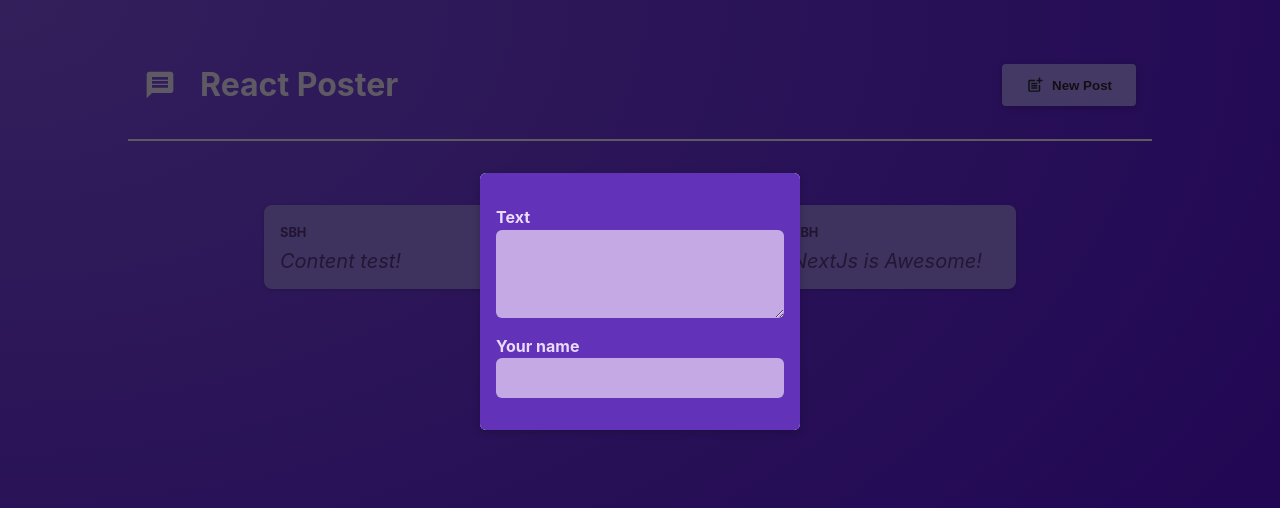
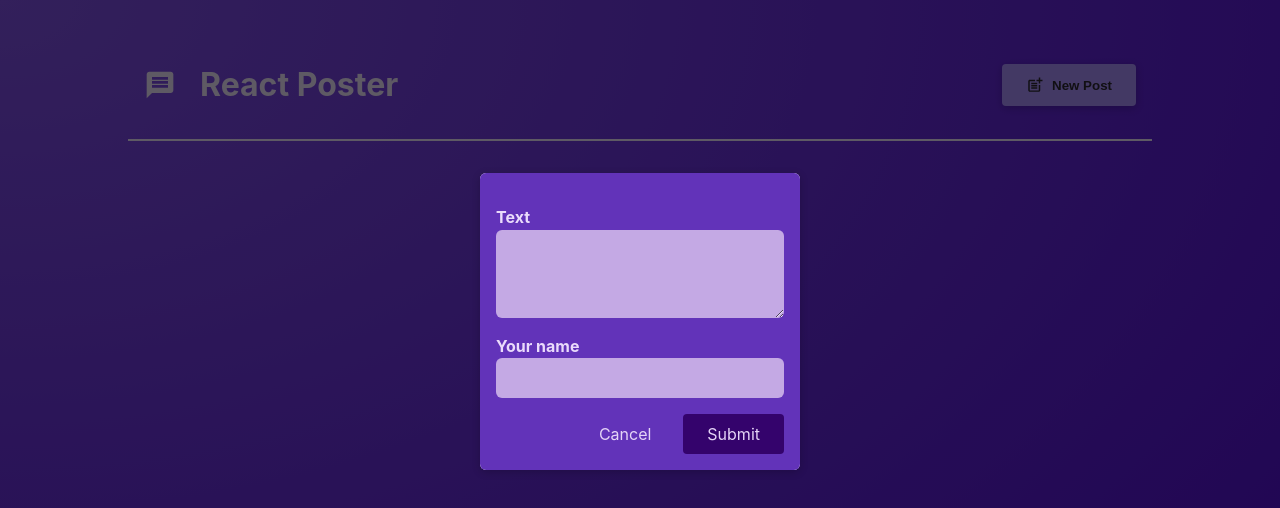
Before and after one commit to rs-quyhp/nextjs-starting-project, a React (Vite) app: page / in a window 1280 px wide. Shown: the top 508 px of the page. Built offline with nearby package versions, Linux system fonts and the light colour scheme.

Commit message:
30-34. add buttons & implement add post form

```diff
--- a/src/App.tsx
+++ b/src/App.tsx
@@ -1,23 +1,9 @@
 import { useState } from "react";
 import MainHeader from "./components/MainHeader.component";
 import PostsList from "./components/PostsList.component";
-interface IPost {
-  name: string;
-  content: string;
-}
 
 function App() {
   const [isModalVisible, setIsModalVisible] = useState(true);
-  const data: IPost[] = [
-    {
-      name: "ShikamaruBH!",
-      content: "Hello world!",
-    },
-    {
-      name: "SBH",
-      content: "NextJs is Awesome!",
-    },
-  ];
 
   const showModalHandler = () => {
     setIsModalVisible(true);
@@ -31,7 +17,6 @@ function App() {
     <>
       <MainHeader onCreatePost={showModalHandler} />
       <PostsList
-        data={data}
         isModalVisible={isModalVisible}
         hideModalHandler={hideModalHandler}
       />
--- a/src/components/NewPost.component.jsx
+++ b/src/components/NewPost.component.jsx
@@ -1,17 +1,50 @@
-import classes from "./NewPost.module.css";
+import styles from "./NewPost.module.css";
+import { useState } from "react";
 
 function NewPost(props) {
-  const { setName, setContent } = props;
+  const { hideModalHandler, addPostHandler } = props;
+  const [name, setName] = useState("SBH");
+  const [content, setContent] = useState("Content test!");
+
+  const onNameChangeHandler = (event) => {
+    setName(event.target.value);
+  };
+
+  const onContentChangeHandler = (event) => {
+    setContent(event.target.value);
+  };
+
+  const onSubmitHandler = (event) => {
+    event.preventDefault();
+    const postData = {
+      name,
+      content,
+    };
+
+    addPostHandler(postData);
+    hideModalHandler();
+  };
   return (
-    <form className={classes.form}>
+    <form className={styles.form} onSubmit={onSubmitHandler}>
       <p>
         <label htmlFor="body">Text</label>
-        <textarea id="body" required rows={3} onChange={setName} />
+        <textarea id="body" required rows={3} onChange={onNameChangeHandler} />
       </p>
       <p>
         <label htmlFor="name">Your name</label>
-        <input type="text" id="name" required onChange={setContent} />
+        <input
+          type="text"
+          id="name"
+          required
+          onChange={onContentChangeHandler}
+        />
       </p>
+      <div className={styles.actions}>
+        <button type="button" onClick={hideModalHandler}>
+          Cancel
+        </button>
+        <button>Submit</button>
+      </div>
     </form>
   );
 }
--- a/src/components/PostsList.component.jsx
+++ b/src/components/PostsList.component.jsx
@@ -1,20 +1,15 @@
 import Post from "./Post.component";
 import NewPost from "./NewPost.component";
-import styles from "./PostsList.module.css";
+import * as styles from "./PostsList.module.css";
 import { useState } from "react";
 import Modal from "./Modal.component";
 
 const PostsList = (props) => {
-  const { data, isModalVisible, hideModalHandler } = props;
-  const [name, setName] = useState("SBH");
-  const [content, setContent] = useState("Content test!");
+  const { isModalVisible, hideModalHandler } = props;
+  const [posts, setPosts] = useState([]);
 
-  const onNameChangeHandler = (event) => {
-    setName(event.target.value);
-  };
-
-  const onContentChangeHandler = (event) => {
-    setContent(event.target.value);
+  const addPostHandler = (post) => {
+    setPosts((previousPosts) => [...previousPosts, post]);
   };
 
   return (
@@ -22,18 +17,22 @@ const PostsList = (props) => {
       {isModalVisible && (
         <Modal hideModalHandler={hideModalHandler}>
           <NewPost
-            setName={onNameChangeHandler}
-            setContent={onContentChangeHandler}
+            hideModalHandler={hideModalHandler}
+            addPostHandler={addPostHandler}
           />
         </Modal>
       )}
 
+      {!posts?.length && (
+        <div style={{ textAlign: "center", color: "white" }}>
+          <h2>There are no posts yet.</h2>
+          <p>Add some !</p>
+        </div>
+      )}
+
       <ul className={styles.posts}>
-        <li>
-          <Post name={name} content={content} />
-        </li>
-        {data.map((item) => (
-          <li>
+        {posts.map((item) => (
+          <li key={item.content}>
             <Post name={item.name} content={item.content} />
           </li>
         ))}
```
